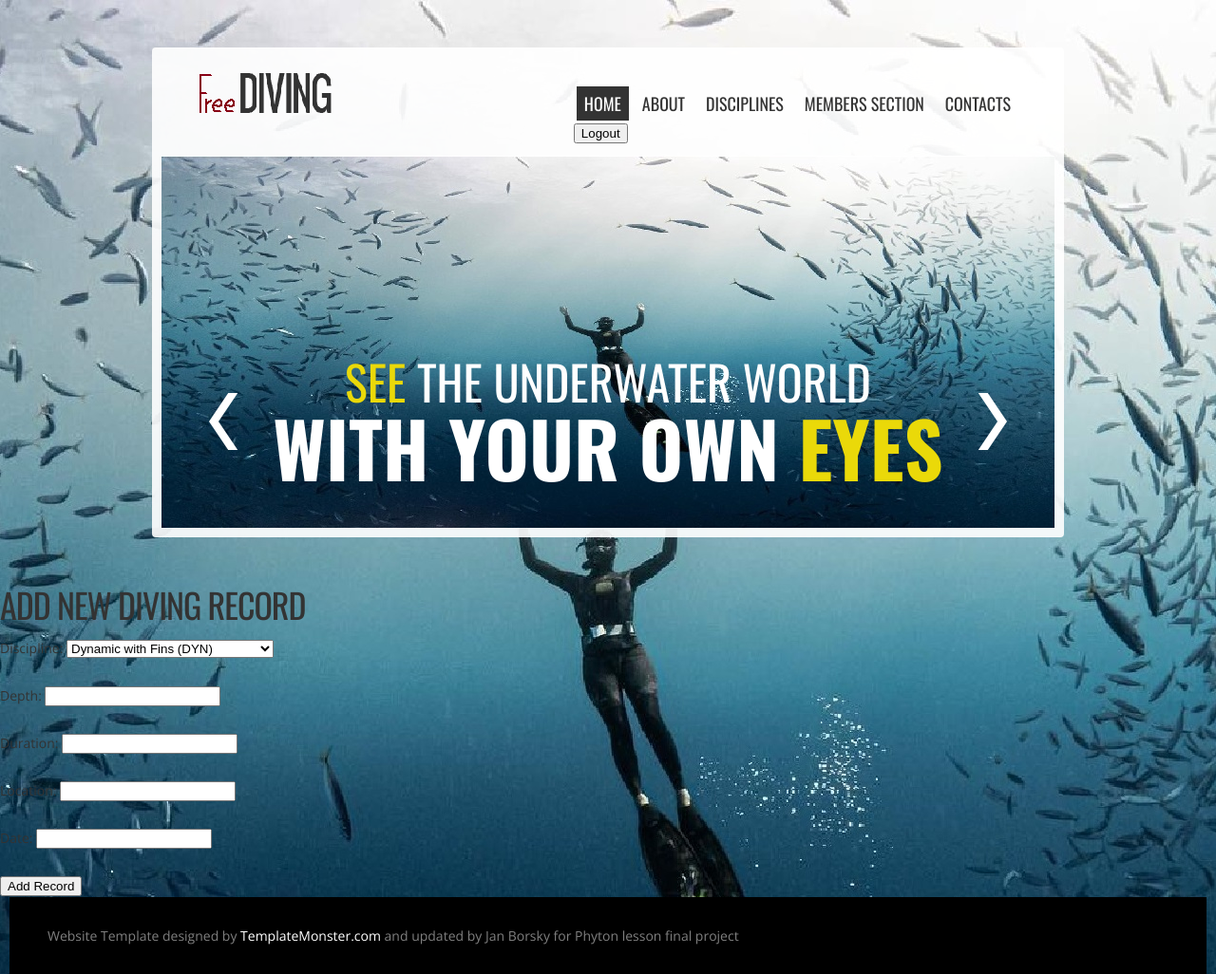
After one commit to mazzanek/final_project, a Django app: page /add-diving-record/ in a window 1280 px wide. The commit adds this page. Shown: the whole page at 95% size. Run offline with Django 5.2, Linux system fonts and the light colour scheme; a user stored in the database is signed in.

```diff
--- a/my_freediving_web/core/templates/header.html
+++ b/my_freediving_web/core/templates/header.html
@@ -48,12 +48,14 @@
           </li>
           <li><a href="#">Members Section</a>
             <ul>
-              <li><a href="{% url 'pbs' %}">Personal best</a></li>
+              <li><a href="{% url 'pbs' %}">Personal bests</a></li>
               {% if user.is_authenticated %}
                 <li><a href="{% url 'profile' %}">Profile</a></li>
+                <li><a href="{% url 'add_diving_record' %}">New Diving Record</a></li>
               {% else %}
                 <li><a href="{% url 'login' %}">Login</a></li>
                 <li><a href="{% url 'register' %}">Register</a></li>
+
               {% endif %}
             </ul>
           </li>
--- a/my_freediving_web/users/forms.py
+++ b/my_freediving_web/users/forms.py
@@ -1,11 +1,17 @@
 from django import forms
 from django.contrib.auth.models import User
 from django.contrib.auth.forms import UserCreationForm
+from .models import DivingRecord
 
 
 class UserRegisterForm(UserCreationForm):
     email = forms.EmailField()
 
-    class Meta:
-        model = User
-        fields = ['username', 'email', 'password1', 'password2']
+class Meta:
+   model = User
+   fields = ['username', 'email', 'password1', 'password2']
+
+class DivingRecordForm(forms.ModelForm):
+            class Meta:
+                model = DivingRecord
+                fields = ['discipline', 'depth', 'duration', 'location', 'date']
--- /dev/null
+++ b/my_freediving_web/users/templates/add_diving_record.html
@@ -0,0 +1,10 @@
+{% extends "master.html" %}
+
+{% block content %}
+  <h1>Add New Diving Record</h1>
+  <form method="post">
+    {% csrf_token %}
+    {{ form.as_p }}
+    <button type="submit">Add Record</button>
+  </form>
+{% endblock %}
--- a/my_freediving_web/users/templates/profile.html
+++ b/my_freediving_web/users/templates/profile.html
@@ -11,7 +11,8 @@
         <ul>
         {% for DivingRecords_filter in pbsf %}
             <li>
-                <h2>{{ DivingRecords_filter.user.username }} - {{ DivingRecords_filter.depth }}m {{DivingRecords_filter.discipline}} at {{DivingRecords_filter.location}} on {{DivingRecords.date}}</h2>
+                <h2>{{ DivingRecords_filter.user.username }} - {{ DivingRecords_filter.depth }}m {{DivingRecords_filter.discipline}} at {{DivingRecords_filter.location}} on {{DivingRecords_filter.date}}</h2>
+                <a href="{% url 'edit_diving_record' record_id=DivingRecords_filter.id %}">Edit</a>
             </li>
           {% endfor %}
 
--- a/my_freediving_web/users/urls.py
+++ b/my_freediving_web/users/urls.py
@@ -10,4 +10,6 @@ urlpatterns = [
     path('login/', auth_views.LoginView.as_view(template_name='login.html'), name='login'),
     path('logout/', auth_views.LogoutView.as_view(template_name='logout.html'), name='logout'),
     path('pbs', views.pb_list, name='pbs'),
+    path('add-diving-record/', views.add_diving_record, name='add_diving_record'),
+    path('edit-diving-record/<int:record_id>/', views.edit_diving_record, name='edit_diving_record'),
 ]
--- a/my_freediving_web/users/views.py
+++ b/my_freediving_web/users/views.py
@@ -1,8 +1,9 @@
-from django.shortcuts import render, redirect
+from django.shortcuts import render, redirect, get_object_or_404
 from django.contrib import messages
 from .forms import UserRegisterForm
 from django.contrib.auth.decorators import login_required
 from .models import DivingRecord
+from .forms import DivingRecordForm
 
 
 def register(request):
@@ -26,3 +27,32 @@ def pb_list(request):
 def profile(request):
     DivingRecords_filter = DivingRecord.objects.filter(user=request.user)  # Získá všechny produkty z databáze pro usera
     return render(request, 'profile.html', {'pbsf': DivingRecords_filter})
+
+@login_required
+def add_diving_record(request):
+    if request.method == 'POST':
+        form = DivingRecordForm(request.POST)
+        if form.is_valid():
+            diving_record = form.save(commit=False)
+            diving_record.user = request.user
+            diving_record.save()
+            return redirect('profile')  # Redirect to a profile page or list of records
+    else:
+        form = DivingRecordForm()
+
+    return render(request, 'add_diving_record.html', {'form': form})
+
+
+@login_required
+def edit_diving_record(request, record_id):
+    record = get_object_or_404(DivingRecord, id=record_id, user=request.user)
+
+    if request.method == 'POST':
+        form = DivingRecordForm(request.POST, instance=record)
+        if form.is_valid():
+            form.save()
+            return redirect('profile')  # Nebo na jinou stránku dle potřeby
+    else:
+        form = DivingRecordForm(instance=record)
+
+    return render(request, 'edit_diving_record.html', {'form': form})
```
Also changed, not shown: my_freediving_web/users/templates/edit_diving_record.html (added, +10 -0 lines), my_freediving_web/db.sqlite3.
